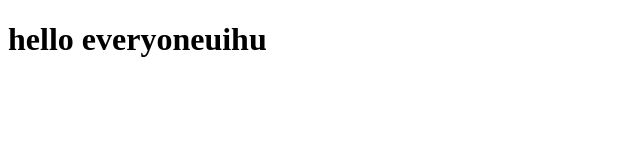
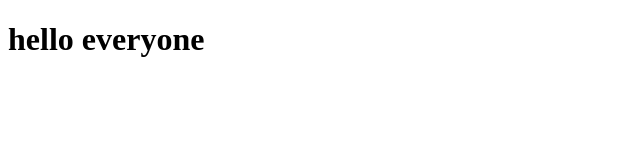
Before and after one commit to charikoniki/coursera-test, a plain HTML site: page site/index.html in a window 1280 px wide. Shown: the whole page, without its empty margins (0-640 px from the left). Drawn offline with Linux system fonts and the light colour scheme.

Commit message:
Small edition to our page.

```diff
--- a/site/index.html
+++ b/site/index.html
@@ -4,6 +4,6 @@
 	<title>hello</title>
 </head>
 <body>
- <h1>hello everyoneuihu</h1>
+ <h1>hello everyone</h1>
 </body>
 </html>
```
